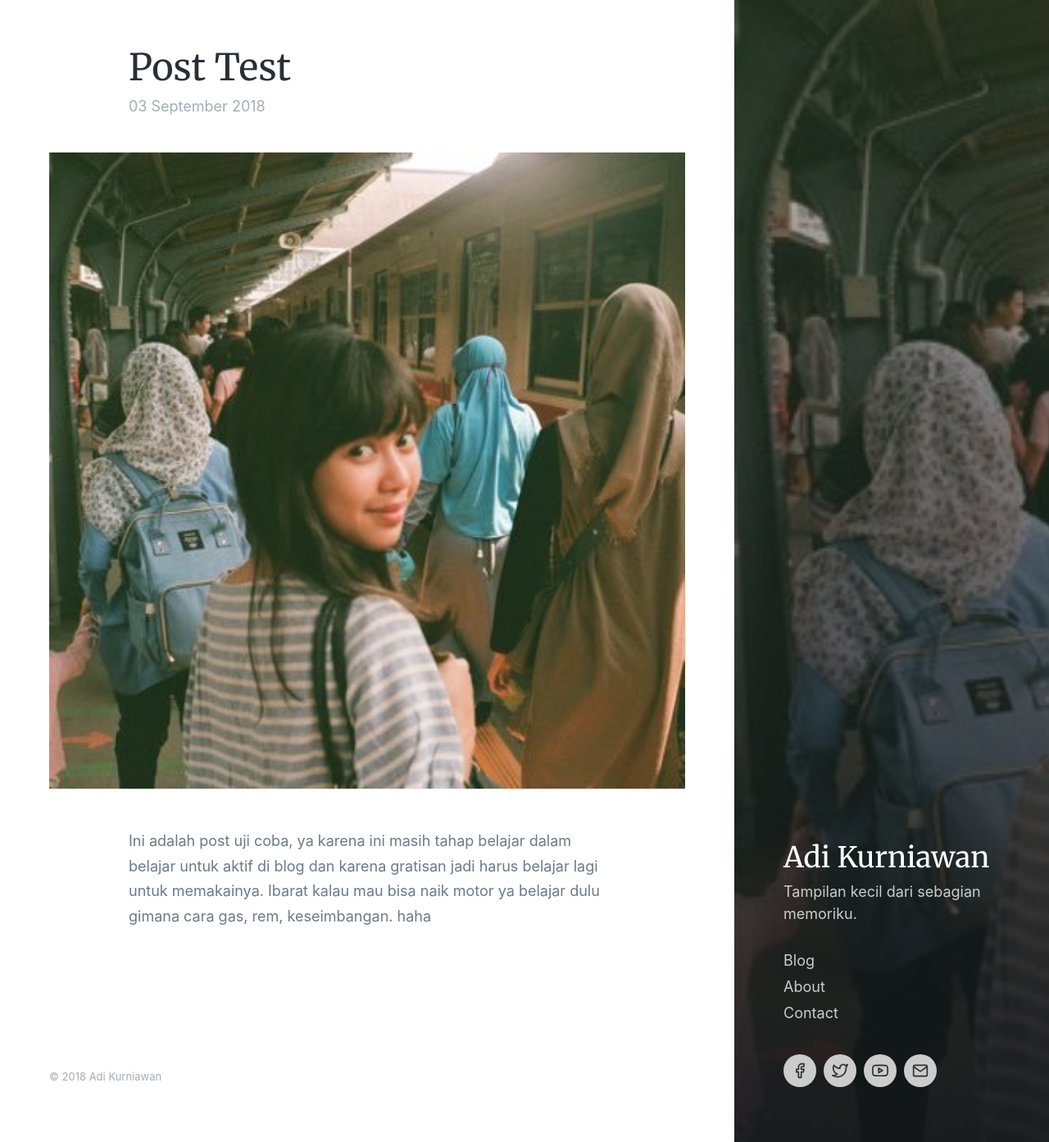
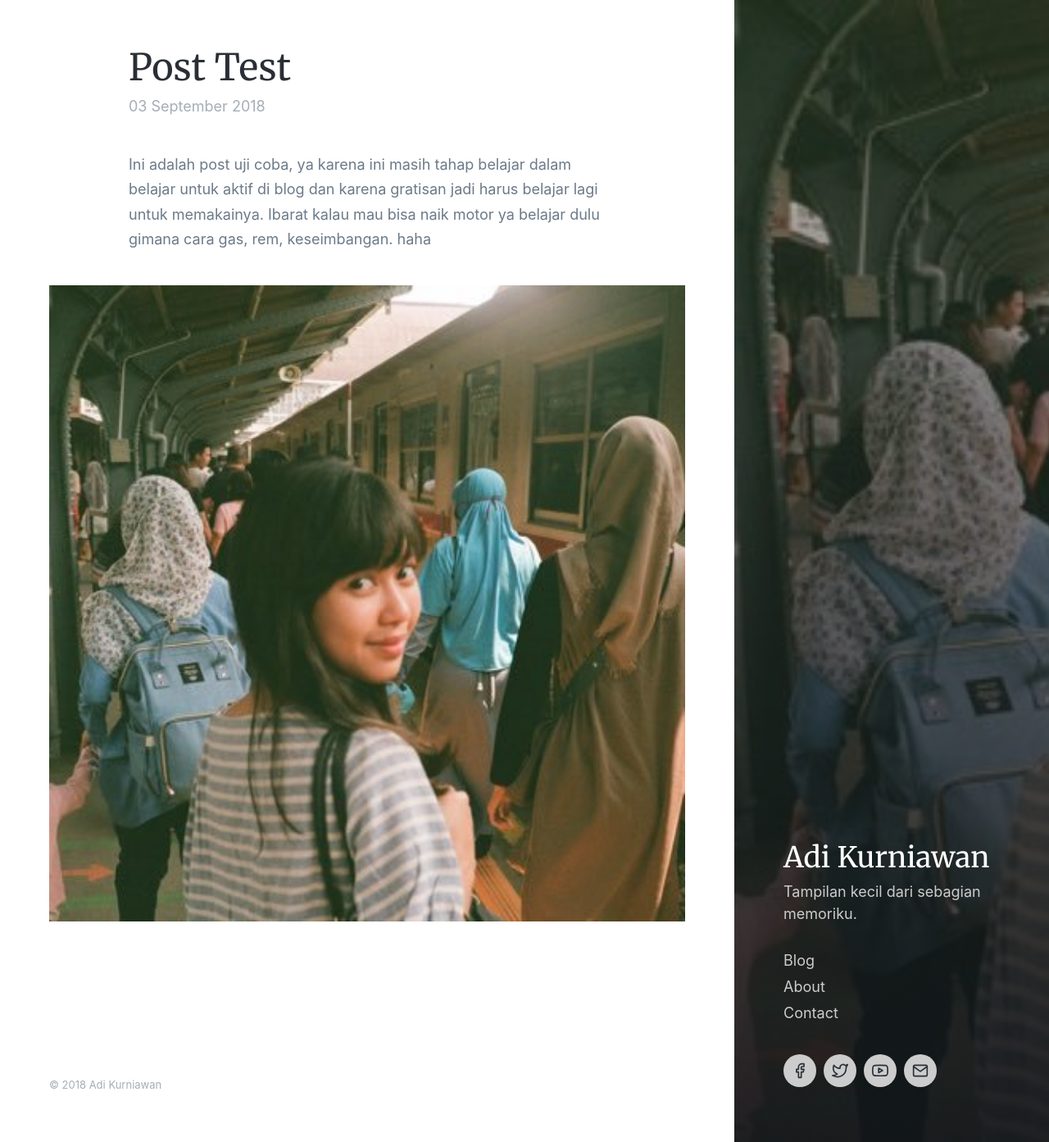
Before and after one commit to adionakurniawan/blog, a Jekyll site: the page built from _posts/2018-09-03-post-test.md, in a window 1280 px wide and 1393 px high. Shown: the whole window at 82% size. Built offline with Jekyll 4.4.1, drawn with Linux system fonts in a browser that asks for light colours; some web fonts are replaced.

Commit message:
Update Blog “2018-09-03-post-test”

```diff
--- a/_posts/2018-09-03-post-test.md
+++ b/_posts/2018-09-03-post-test.md
@@ -4,10 +4,6 @@ title: Post Test
 date: 2018-09-03T13:09:56.197Z
 thumbnail: /images/posts/xcpko2sq_400x400.jpg
 ---
+Ini adalah post uji coba, ya karena ini masih tahap belajar dalam belajar untuk aktif di blog dan karena gratisan jadi harus belajar lagi untuk memakainya. Ibarat kalau mau bisa naik motor ya belajar dulu gimana cara gas, rem, keseimbangan. haha
 
-
-![Penulis sekaligus programer, mantap ya](/images/posts/xcpko2sq_400x400.jpg)
-
-
-
-Ini adalah post uji coba, ya karena ini masih tahap belajar dalam belajar untuk aktif di blog dan karena gratisan jadi harus belajar lagi untuk memakainya. Ibarat kalau mau bisa naik motor ya belajar dulu gimana cara gas, rem, keseimbangan. haha
+![Si penulis sekaligus programmer, keren kan](/images/posts/xcpko2sq_400x400.jpg)
```
